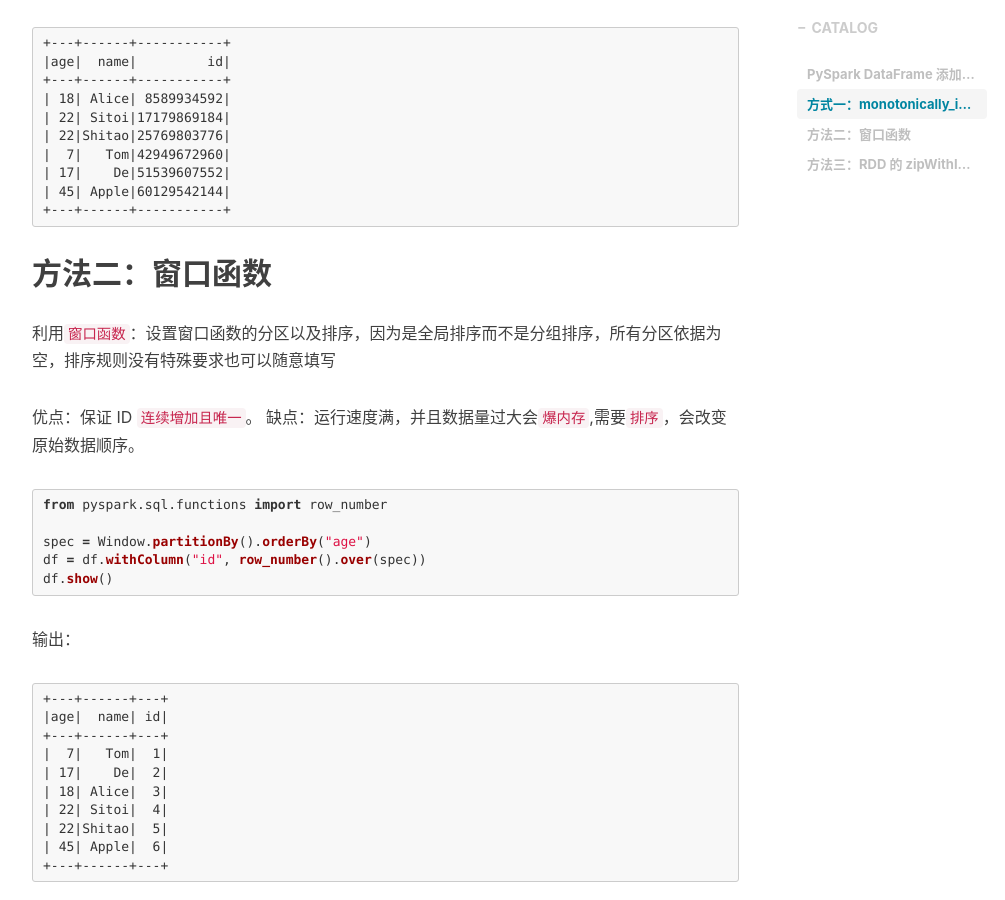
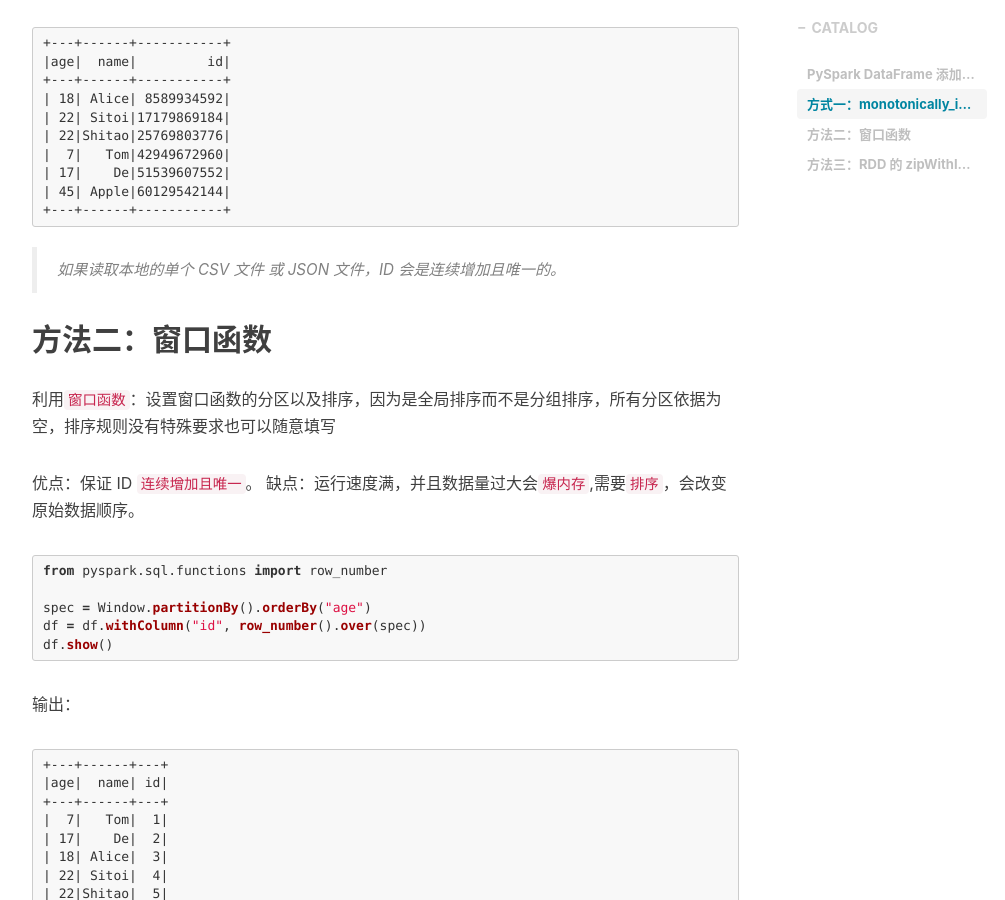
Before and after one commit to fanlei1130/fanlei1130.github.io, a Jekyll site: the page built from _posts/2019-02-05-Spark-ID.md, in a window 1280 px wide and 900 px high, scrolled down 1766 px. Shown: the whole window, without its empty margins (233-1238 px from the left). Built offline with Jekyll 4.4.1, drawn with Linux system fonts in a browser that asks for light colours; nearby versions of some CDN libraries; comment, search, counter and statistics services are not loaded.

Commit message:
:fire: PySpark DataFrame 添加自增 ID

````diff
--- a/_posts/2019-02-05-Spark-ID.md
+++ b/_posts/2019-02-05-Spark-ID.md
@@ -85,6 +85,7 @@ df.show()
 +---+------+-----------+
 ```
 
+> 如果读取本地的单个 CSV 文件 或 JSON 文件，ID 会是连续增加且唯一的。
 
 ## 方法二：窗口函数
 
````
